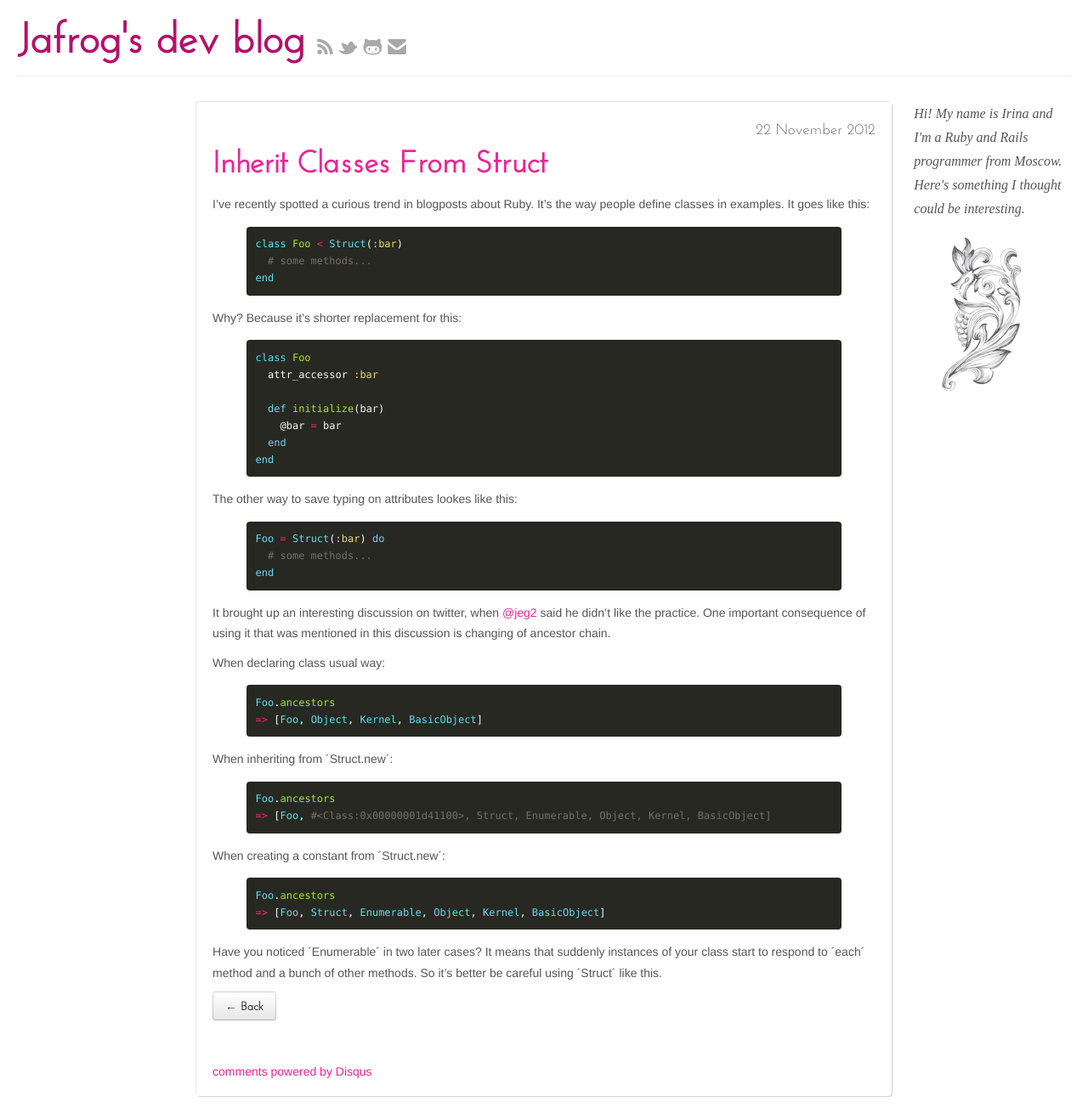
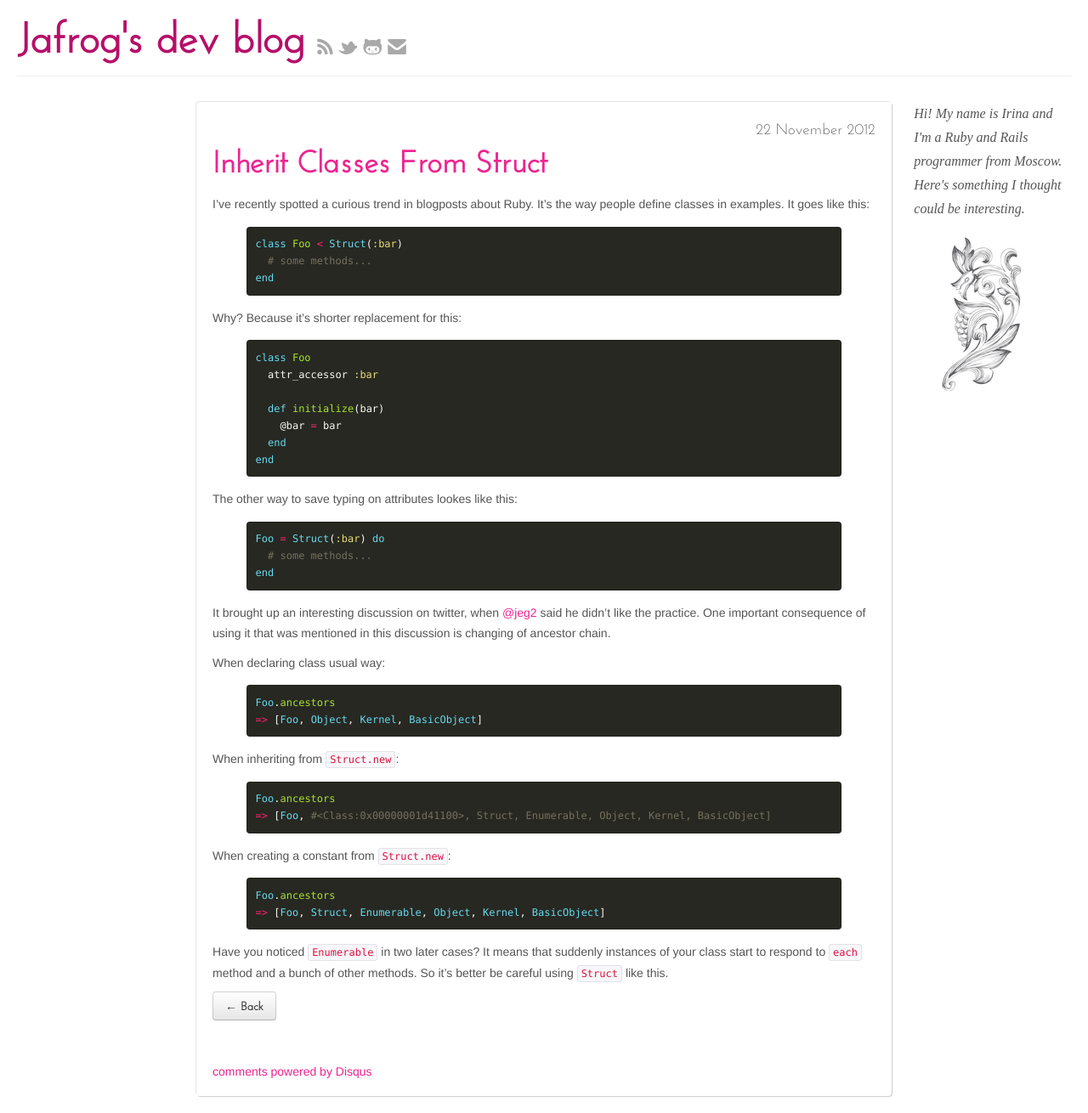
Before and after one commit to jafrog/jafrog.github.com, a Jekyll site: the page built from _posts/2012-11-22-inherit-classes-from-Struct.md, in a window 1280 px wide. Shown: the whole page at 85% size. Built offline with Jekyll 4.4.1, drawn with Linux system fonts in a browser that asks for light colours; some web fonts are replaced; comment, search, counter and statistics services are not loaded.

Commit message:
Fixing bacticks

```diff
--- a/_posts/2012-11-22-inherit-classes-from-Struct.md
+++ b/_posts/2012-11-22-inherit-classes-from-Struct.md
@@ -40,18 +40,18 @@ Foo.ancestors
 => [Foo, Object, Kernel, BasicObject]
 {% endhighlight %}
 
-When inheriting from ´Struct.new´:
+When inheriting from `Struct.new`:
 
 {% highlight ruby %}
 Foo.ancestors
 => [Foo, #<Class:0x00000001d41100>, Struct, Enumerable, Object, Kernel, BasicObject]
 {% endhighlight %}
 
-When creating a constant from ´Struct.new´:
+When creating a constant from `Struct.new`:
 
 {% highlight ruby %}
 Foo.ancestors
 => [Foo, Struct, Enumerable, Object, Kernel, BasicObject]
 {% endhighlight %}
 
-Have you noticed ´Enumerable´ in two later cases? It means that suddenly instances of your class start to respond to ´each´ method and a bunch of other methods. So it's better be careful using ´Struct´ like this.
+Have you noticed `Enumerable` in two later cases? It means that suddenly instances of your class start to respond to `each` method and a bunch of other methods. So it's better be careful using `Struct` like this.
```
